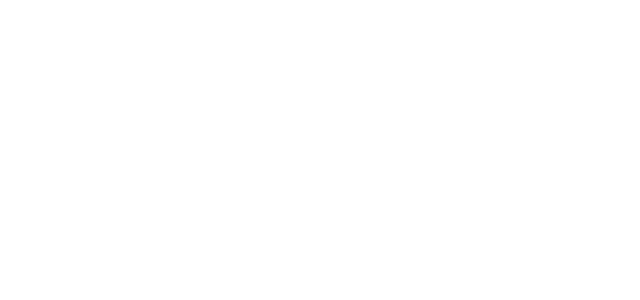
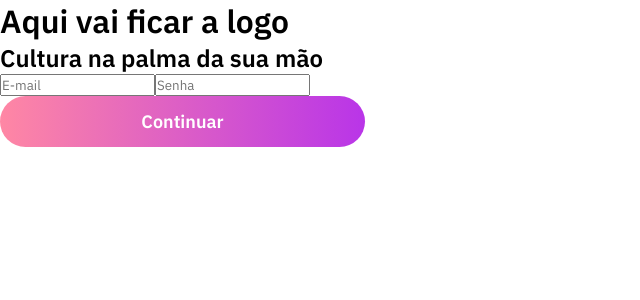
Before and after one commit to SahBianchi/hackrio-front, a React (Create React App) app: page /login in a window 1280 px wide. Before the commit this address had no page. Shown: the top 300 px of the page, without its empty margins (0-640 px from the left). Built offline with nearby package versions, Linux system fonts and the light colour scheme.

Commit message:
:sparkles: feat: Pagina de login e Comp. Button

```diff
--- /dev/null
+++ b/src/componentes/Button/index.js
@@ -0,0 +1,14 @@
+import React from 'react'
+import styles from './style.module.css'
+
+export default function Button({type, children, onClick}){
+    function click(){
+        return onClick()
+    }
+
+    return(
+    <>
+    <button className={styles[type]} onClick={click}>{children}</button>
+    </>
+    )
+}
--- /dev/null
+++ b/src/componentes/Button/style.module.css
@@ -0,0 +1,25 @@
+.primary{
+    font-size: 18px;
+    font-weight: 700;
+    color: white;
+    border: none;
+    border-radius: 27px;
+    width: 365px;
+    height: 51px;
+    line-height: 25px;
+    /* margin: 0 auto; */
+    background: linear-gradient(90deg, #FF87A4 0%, #B935E8 100%);
+}
+
+.secondary{
+    font-size: 18px;
+    font-weight: 700;
+    color: #B935E8;
+    border: 1px solid #B935E8;
+    border-radius: 27px;
+    width: 365px;
+    height: 51px;
+    line-height: 25px;
+    /* margin: 0 auto; */
+    background: transparent;
+}
--- /dev/null
+++ b/src/pages/Login/LoginPage.js
@@ -0,0 +1,26 @@
+import React from 'react'
+import Button from '../../componentes/Button'
+
+export const LoginPage = () => {
+  return (
+    <>
+        <div>
+            <h1>Aqui vai ficar a logo</h1>
+            <h2>Cultura na palma da sua mão</h2>
+        </div>
+
+        <div>
+            <input type="email" id="email" name="email" placeholder="E-mail" class="inputPadrao" />
+
+            <input type="password" id="password" name="password" placeholder="Senha" />
+        </div>
+
+        <div>
+            <Button type="primary" onClick={()=>{
+                console.log("fui clicado")
+            }}>Continuar</Button>
+        </div>
+
+    </>
+  )
+}
--- a/src/router/Coordinator.js
+++ b/src/router/Coordinator.js
@@ -9,3 +9,7 @@
 export const goToSingupPage = (navigate)=>{
     navigate('/singup')
 }
+
+export const goToLogin = (navigate)=>{
+    navigate('/login')
+}
--- a/src/router/Router.js
+++ b/src/router/Router.js
@@ -2,6 +2,7 @@
 import { BrowserRouter, Route, Routes } from 'react-router-dom'
 import { Contatos } from '../pages/Contatos'
 import { Homepage } from '../pages/Homepage'
+import { LoginPage } from '../pages/Login/LoginPage'
 import { SingupPage } from '../pages/Singup/SingupPage'
 
 export const Router = () => {
@@ -10,6 +11,7 @@
         <Routes>
             <Route path='/' element={<Homepage/>}/>
             <Route path='/singup' element={<SingupPage/>}/>
+            <Route path='/login' element={<LoginPage/>}/>
             <Route path='/contatos' element={<Contatos/>}/>
         </Routes>
     </BrowserRouter>
```
Also changed, not shown: src/pages/Login/style.module.css (added).
